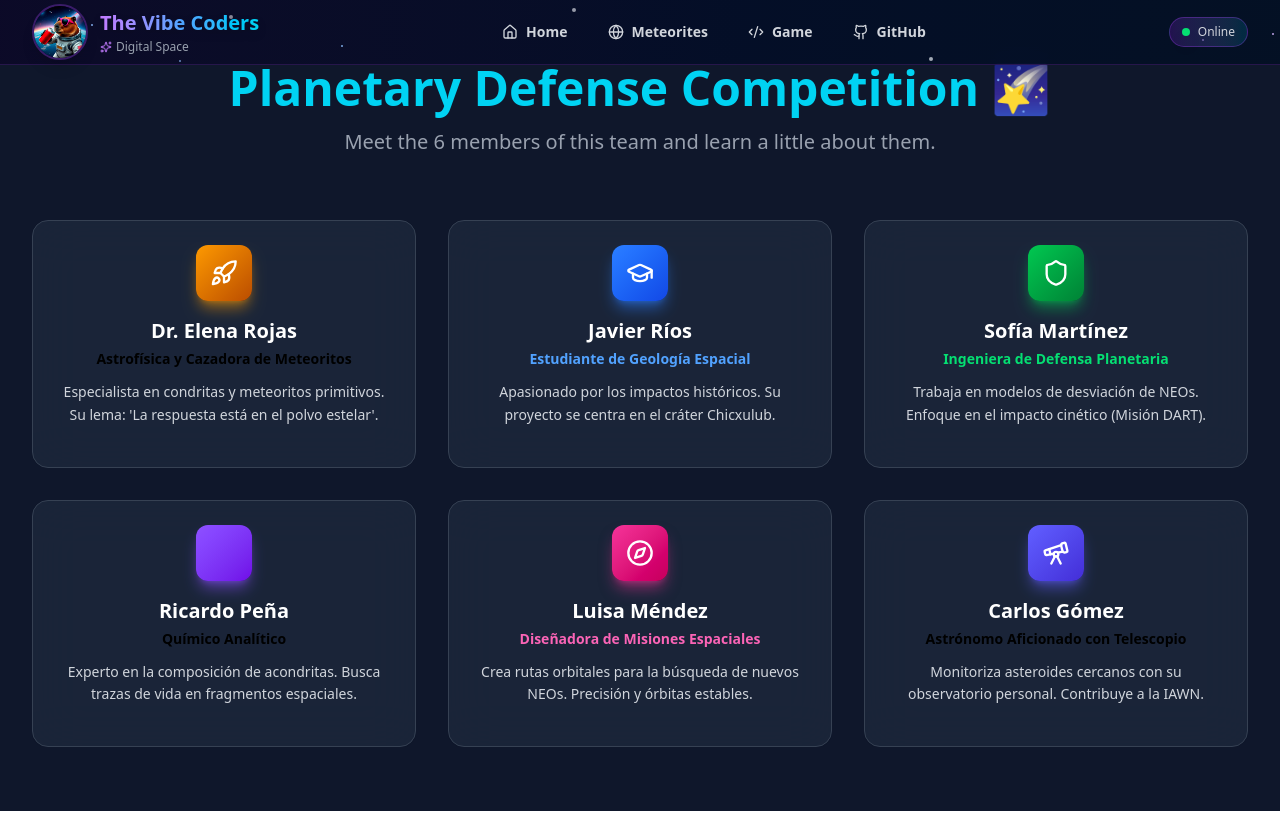
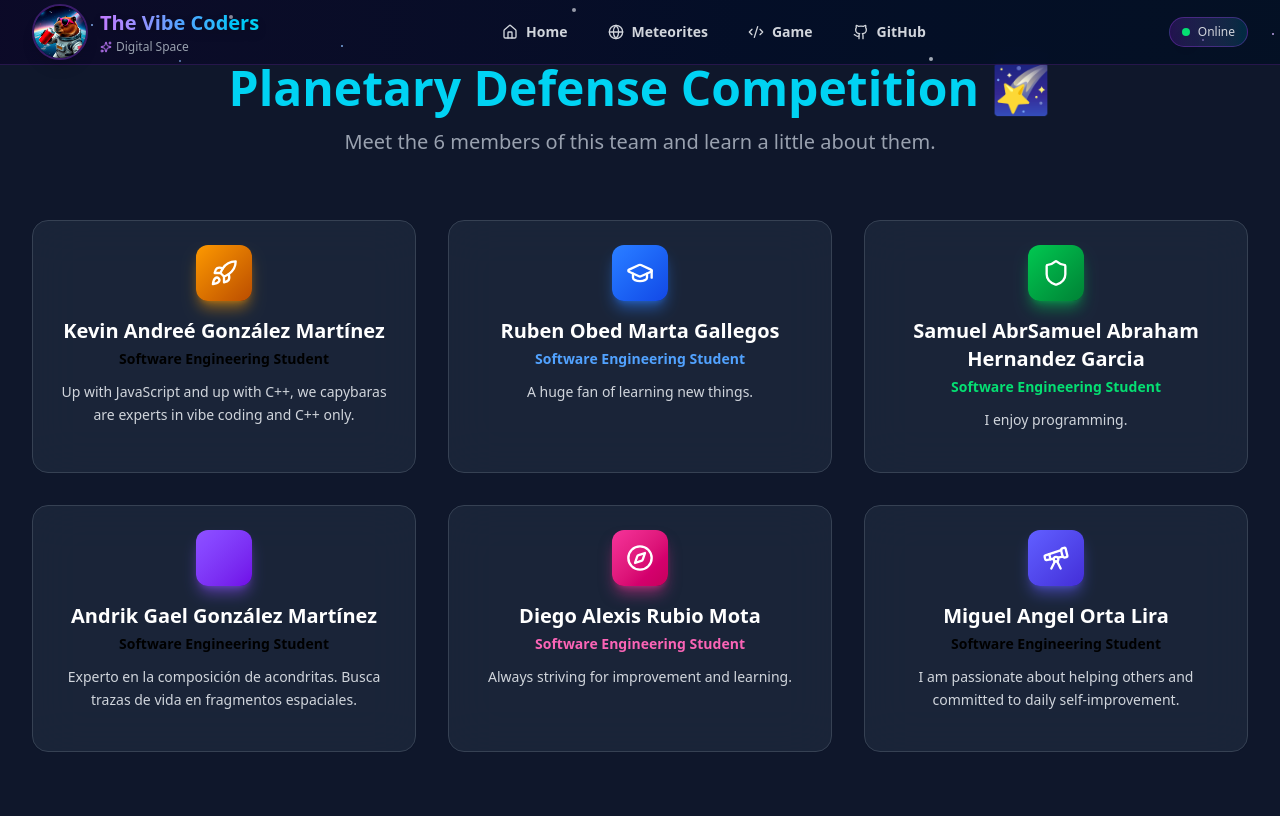
Before and after one commit to Darthfunco-Kevin/Meteorito, a Next.js app in the folder meteorito/: page /Infometeorito in a window 1280 px wide. Built offline with nearby package versions, Linux system fonts and the light colour scheme.

Commit message:
Modificacion 1

```diff
--- a/meteorito/app/Infometeorito/page.tsx
+++ b/meteorito/app/Infometeorito/page.tsx
@@ -10,49 +10,49 @@ export const metadata = {
 const participants = [
   {
     id: 1,
-    name: "Dr. Elena Rojas",
-    role: "Astrofísica y Cazadora de Meteoritos",
-    description: "Especialista en condritas y meteoritos primitivos. Su lema: 'La respuesta está en el polvo estelar'.",
+    name: "Kevin Andreé González Martínez",
+    role: "Software Engineering Student",
+    description: "Up with JavaScript and up with C++, we capybaras are experts in vibe coding and C++ only.",
     icon: "Rocket",
     color: "amber",
   },
   {
     id: 2,
-    name: "Javier Ríos",
-    role: "Estudiante de Geología Espacial",
-    description: "Apasionado por los impactos históricos. Su proyecto se centra en el cráter Chicxulub.",
+    name: "Ruben Obed Marta Gallegos",
+    role: "Software Engineering Student",
+    description: "A huge fan of learning new things.",
     icon: "GraduationCap",
     color: "blue",
   },
   {
     id: 3,
-    name: "Sofía Martínez",
-    role: "Ingeniera de Defensa Planetaria",
-    description: "Trabaja en modelos de desviación de NEOs. Enfoque en el impacto cinético (Misión DART).",
+    name: "Samuel AbrSamuel Abraham Hernandez Garcia",
+    role: "Software Engineering Student",
+    description: "I enjoy programming.",
     icon: "Shield",
     color: "green",
   },
   {
     id: 4,
-    name: "Ricardo Peña",
-    role: "Químico Analítico",
+    name: "Andrik Gael González Martínez",
+    role: "Software Engineering Student",
     description: "Experto en la composición de acondritas. Busca trazas de vida en fragmentos espaciales.",
     icon: "Flask",
     color: "violet",
   },
   {
     id: 5,
-    name: "Luisa Méndez",
-    role: "Diseñadora de Misiones Espaciales",
-    description: "Crea rutas orbitales para la búsqueda de nuevos NEOs. Precisión y órbitas estables.",
+    name: "Diego Alexis Rubio Mota",
+    role: "Software Engineering Student",
+    description: "Always striving for improvement and learning.",
     icon: "Compass",
     color: "pink",
   },
   {
     id: 6,
-    name: "Carlos Gómez",
-    role: "Astrónomo Aficionado con Telescopio",
-    description: "Monitoriza asteroides cercanos con su observatorio personal. Contribuye a la IAWN.",
+    name: "Miguel Angel Orta Lira",
+    role: "Software Engineering Student",
+    description: "I am passionate about helping others and committed to daily self-improvement.",
     icon: "Telescope",
     color: "indigo",
   },
--- a/meteorito/app/page.tsx
+++ b/meteorito/app/page.tsx
@@ -151,9 +151,10 @@ export default function Home() {
               </Link>
             </div>
           </div>
+
           {/* Feature Cards - Enhanced */}
-          <Link href="/juego">
-          <div className="mb-16">
+          <div className="grid grid-cols-1 md:grid-cols-2 gap-6">
+            <Link href="/Infometeorito">
             <div className="w-full group relative p-8 bg-gradient-to-br from-slate-900/80 to-cyan-900/80 backdrop-blur-xl border border-cyan-500/30 rounded-2xl hover:border-cyan-400/60 transition-all duration-500 hover:transform hover:scale-105 hover:shadow-2xl hover:shadow-cyan-500/20">
               <div className="absolute inset-0 bg-gradient-to-r from-cyan-600/20 to-blue-600/20 rounded-2xl opacity-0 group-hover:opacity-100 transition-opacity duration-500"></div>
               <div className="relative z-10">
@@ -164,8 +165,22 @@ export default function Home() {
                 <p className="text-gray-300 leading-relaxed">Find out who the participants are</p>
                 <div className="mt-4 h-1 w-0 bg-gradient-to-r from-cyan-500 to-blue-500 group-hover:w-full transition-all duration-500 rounded-full" />
               </div>
-            </div>
-          </div></Link>
+            </div></Link>
+
+            <Link href="/juego">
+            <div className="w-full group relative p-8 bg-gradient-to-br from-slate-900/80 to-purple-900/80 backdrop-blur-xl border border-purple-500/30 rounded-2xl hover:border-purple-400/60 transition-all duration-500 hover:transform hover:scale-105 hover:shadow-2xl hover:shadow-purple-500/20">
+              <div className="absolute inset-0 bg-gradient-to-r from-purple-600/20 to-blue-600/20 rounded-2xl opacity-0 group-hover:opacity-100 transition-opacity duration-500"></div>
+              <div className="relative z-10">
+                <div className="w-16 h-16 bg-gradient-to-br from-purple-500 to-purple-700 rounded-2xl flex items-center justify-center mx-auto mb-6 group-hover:rotate-12 transition-transform duration-500 shadow-lg shadow-cyan-500/50">
+                  <Sparkles className="w-8 h-8 text-white group-hover:animate-spin" style={{ animationDuration: "2s" }} />
+                </div>
+                <h3 className="text-2xl font-bold text-white mb-3">Games</h3>
+                <p className="text-gray-300 leading-relaxed">Asteroid Mini-Games</p>
+                <div className="mt-4 h-1 w-0 bg-gradient-to-r from-purple-500 to-blue-500 group-hover:w-full transition-all duration-500 rounded-full" />
+              </div>
+            </div></Link>
+          </div>
+
 
           {/* Projects Showcase */}
 
```
